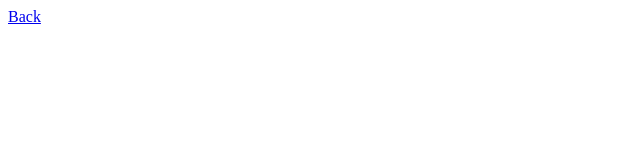
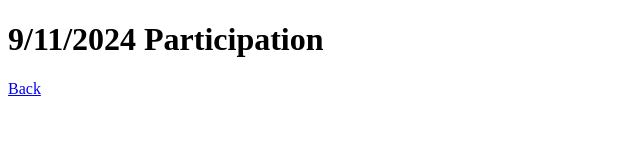
Before and after one commit to seanburke04/cpsc332Fall24, a plain HTML site: page participation/9-11/index.html in a window 1280 px wide. Shown: the whole page, without its empty margins (0-640 px from the left). Drawn offline with Linux system fonts and the light colour scheme.

Commit message:
Added title

```diff
--- a/participation/9-11/index.html
+++ b/participation/9-11/index.html
@@ -6,6 +6,7 @@
     <title>Document</title>
 </head>
 <body>
+        <h1>9/11/2024 Participation</h1>
     <a href="https://seanburke04.github.io/cpsc332Fall24/">Back</a>
 </body>
 </html>
```
